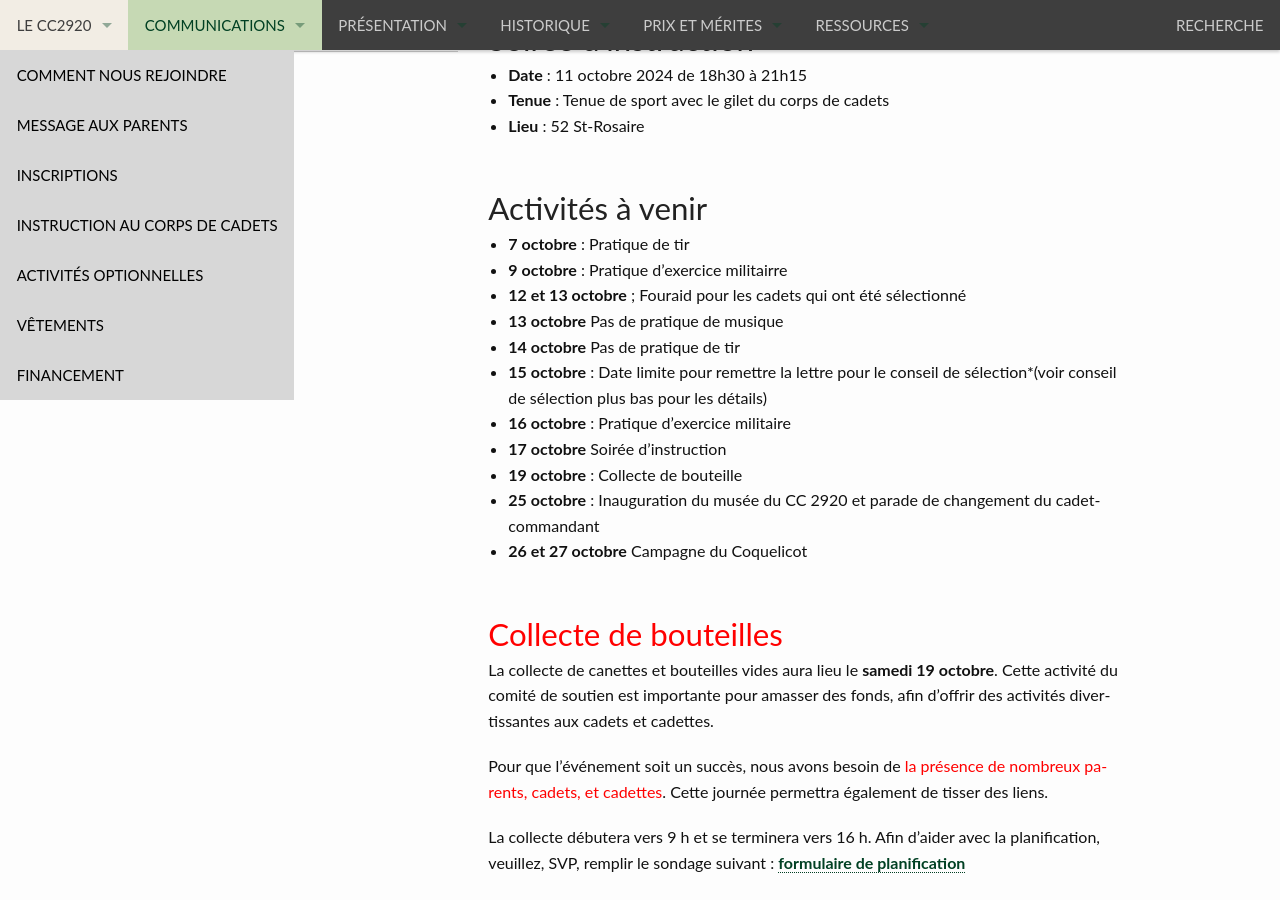
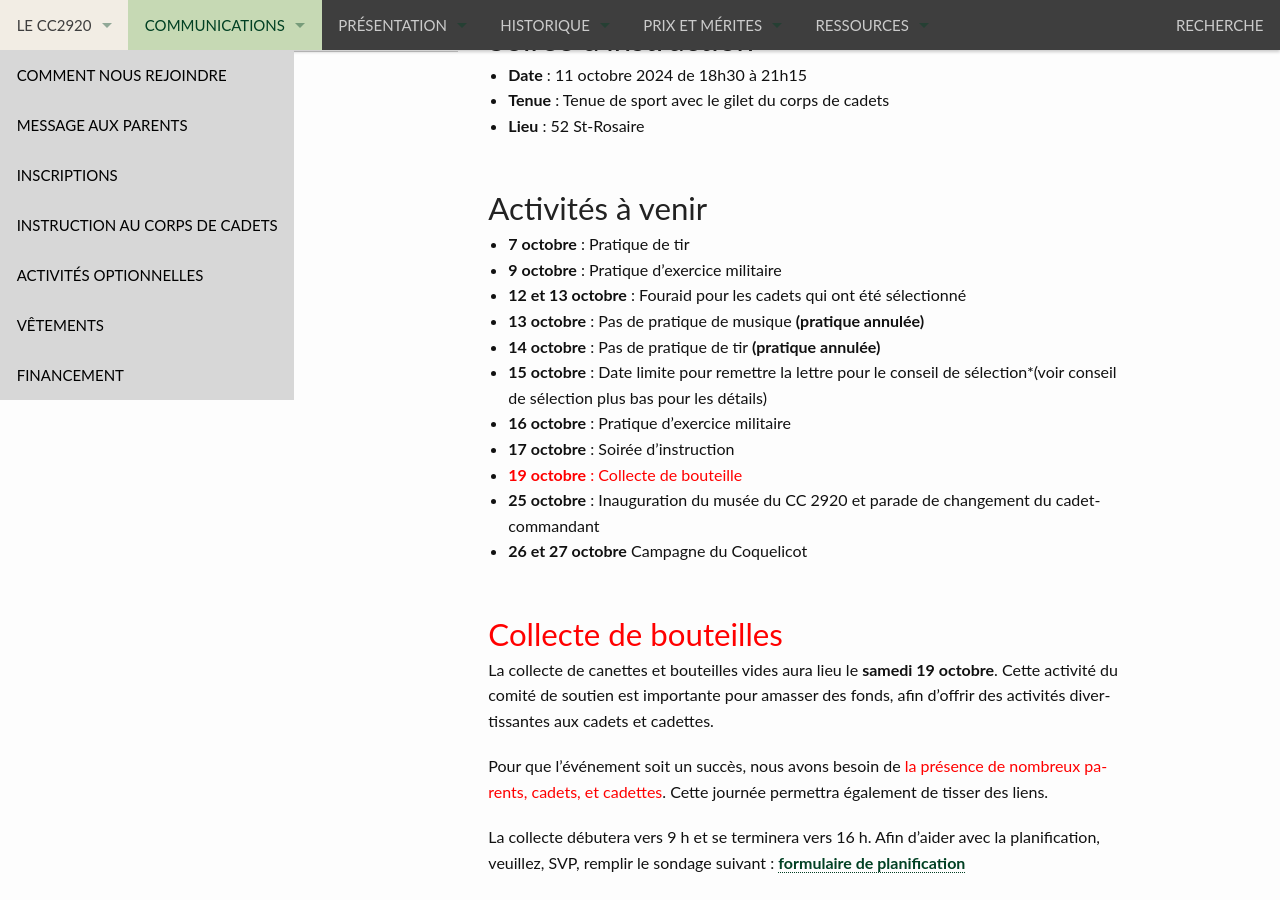
Before and after one commit to CC2920/web, a Jekyll site: the page built from _communications/messages.md, in a window 1280 px wide and 900 px high, scrolled down 320 px. Built offline with Jekyll 4.4.1, drawn with Linux system fonts in a browser that asks for light colours.

Commit message:
Update messages.md

```diff
--- a/_communications/messages.md
+++ b/_communications/messages.md
@@ -12,14 +12,14 @@ layout: "messages"
 ## Activités à venir
 
 - **7 octobre** : Pratique de tir
-- **9 octobre** : Pratique d'exercice militairre
-- **12 et 13 octobre** ; Fouraid pour les cadets qui ont été sélectionné
-- **13 octobre** Pas de pratique de musique
-- **14 octobre** Pas de pratique de tir
+- **9 octobre** : Pratique d'exercice militaire
+- **12 et 13 octobre** : Fouraid pour les cadets qui ont été sélectionné
+- **13 octobre** : Pas de pratique de musique **(pratique annulée)**
+- **14 octobre** : Pas de pratique de tir **(pratique annulée)**
 - **15 octobre** : Date limite pour remettre la lettre pour le conseil de sélection*(voir conseil de sélection plus bas pour les détails)
 - **16 octobre** : Pratique d'exercice militaire
-- **17 octobre** Soirée d'instruction
-- **19 octobre** : Collecte de bouteille
+- **17 octobre** : Soirée d'instruction
+- <span style="color: red">**19 octobre** : Collecte de bouteille</span>
 - **25 octobre** : Inauguration du musée du CC 2920 et parade de changement du cadet-commandant
 - **26 et 27 octobre** Campagne du Coquelicot
 
```
